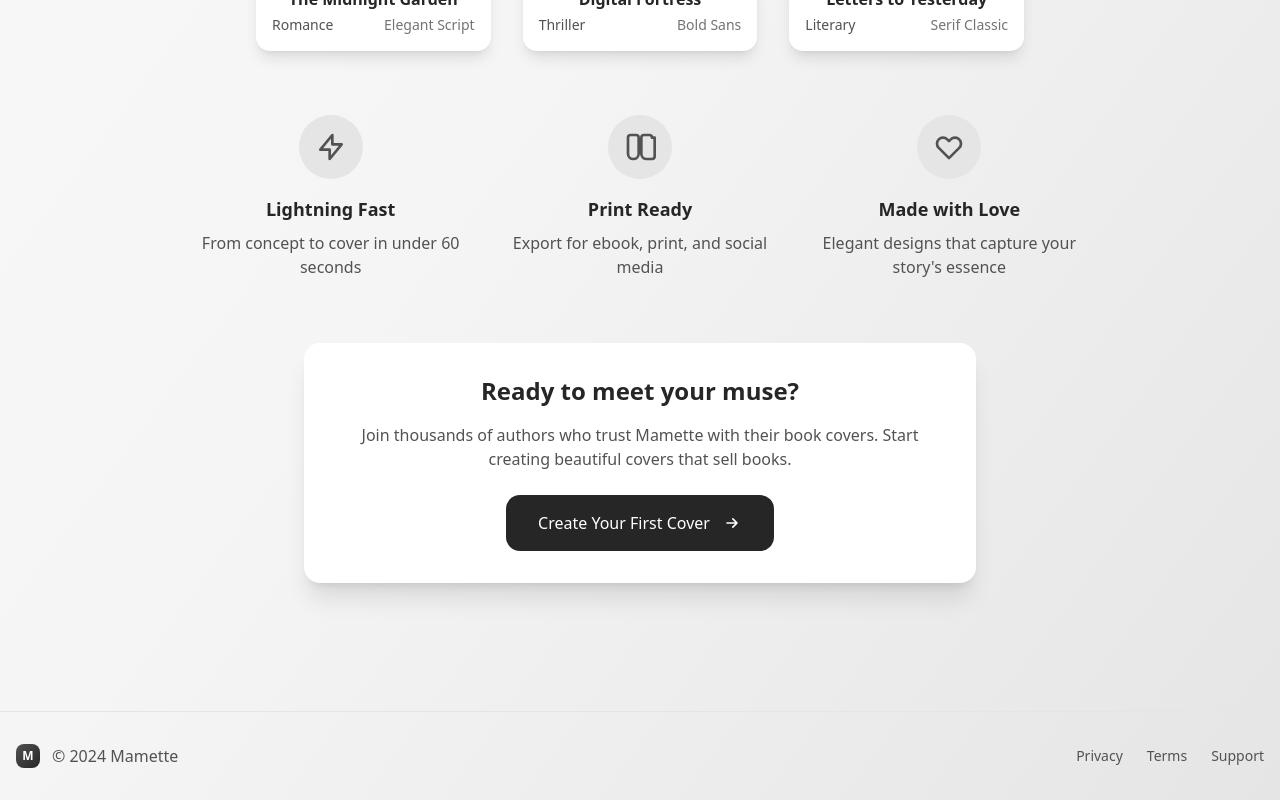
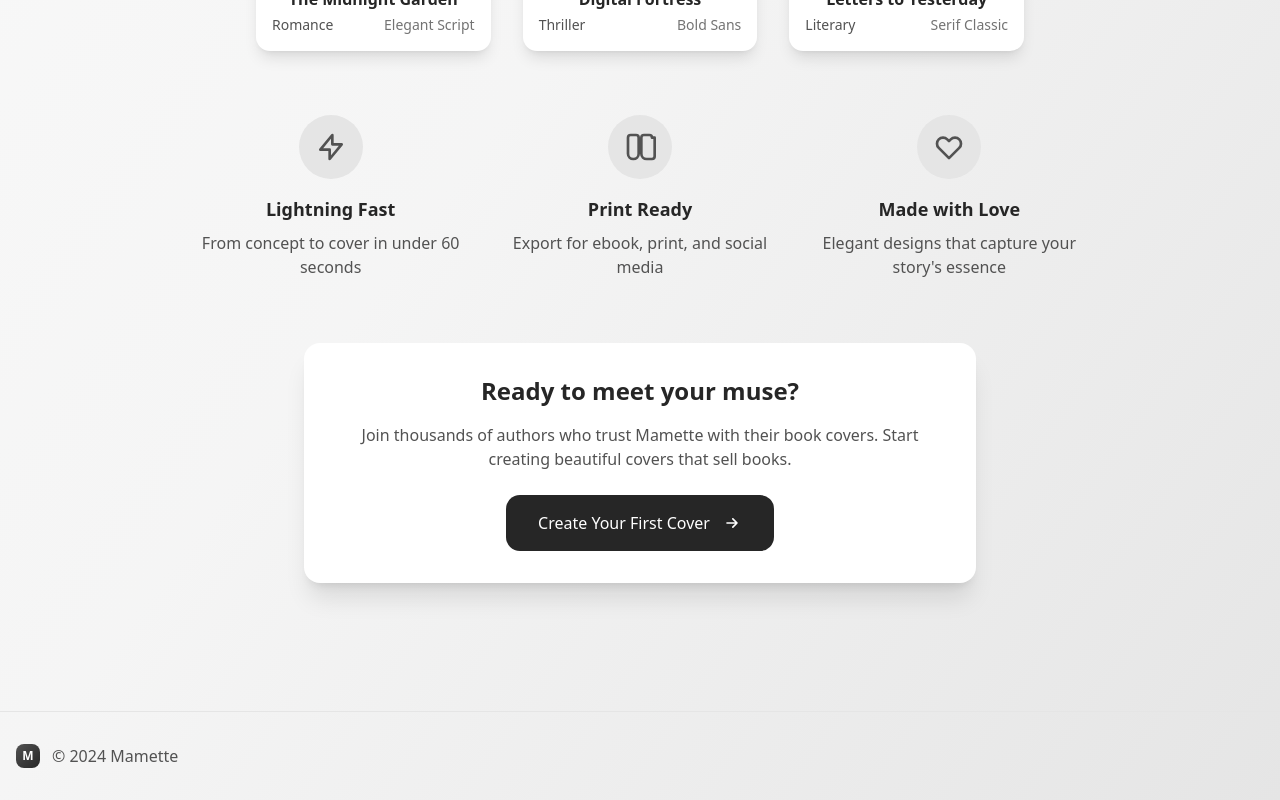
Before and after one commit to paarad/20-mamette, a Next.js app: page / in a window 1280 px wide. Shown: the part 929-1729 px from the top of the page. Built offline with nearby package versions, Linux system fonts and the light colour scheme.

Commit message:
Remove footer links (Privacy/Terms/Support) from homepage

```diff
--- a/src/app/page.tsx
+++ b/src/app/page.tsx
@@ -148,11 +148,7 @@ export default function HomePage() {
             </div>
             <span className="text-neutral-600">© 2024 Mamette</span>
           </div>
-          <div className="flex gap-6 text-sm text-neutral-600">
-            <a href="#" className="hover:text-neutral-800 transition-colors">Privacy</a>
-            <a href="#" className="hover:text-neutral-800 transition-colors">Terms</a>
-            <a href="#" className="hover:text-neutral-800 transition-colors">Support</a>
-          </div>
+          {/* Removed auxiliary links */}
         </div>
       </footer>
     </div>
```
